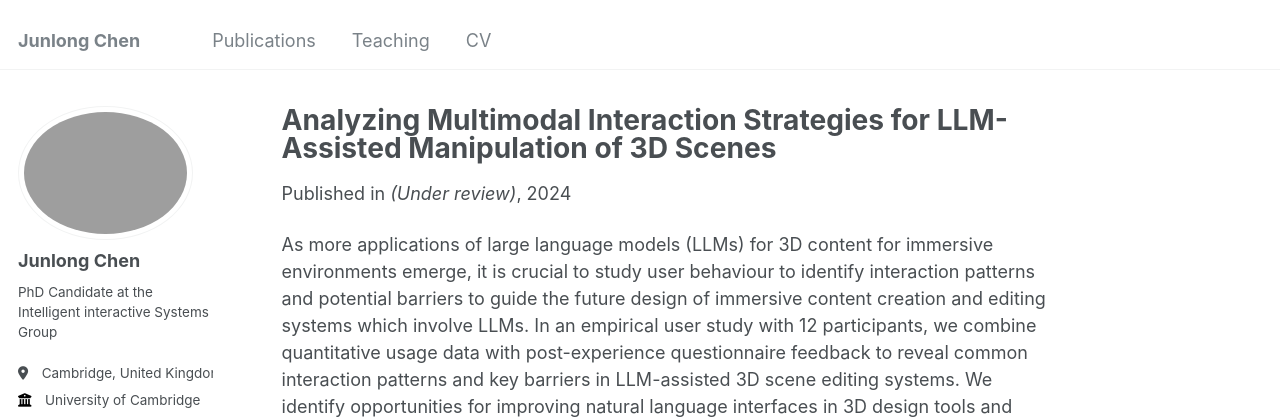
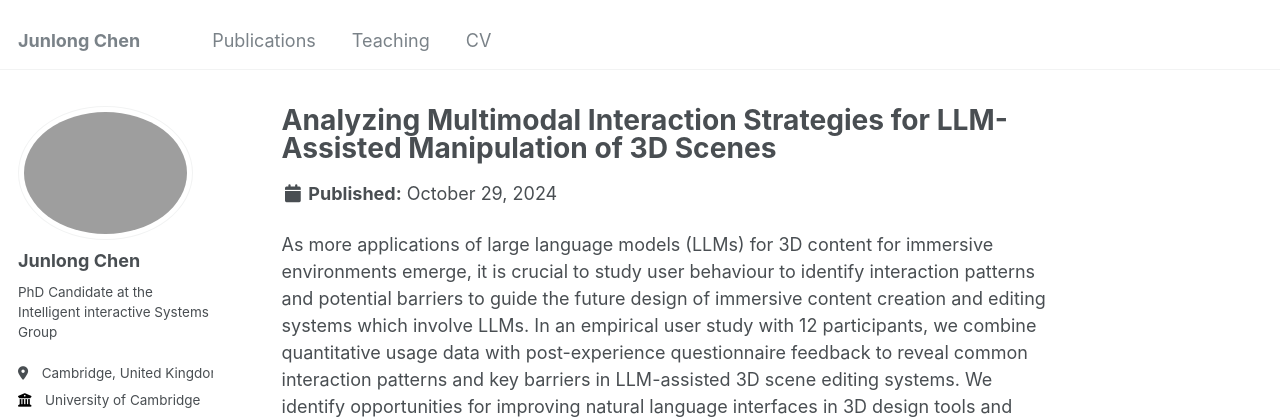
Before and after one commit to EnVisionXR/EnVisionXR.github.io, a Jekyll site: the page built from _publications/2009-10-01-paper-title-number-6.md, in a window 1280 px wide and 1316 px high. Shown: the top 419 px of the window. Built offline with Jekyll 4.4.1, drawn with Linux system fonts in a browser that asks for light colours; some web fonts are replaced; part of the change alters nothing that is shown.

Commit message:
Update 2009-10-01-paper-title-number-6.md

```diff
--- a/_publications/2009-10-01-paper-title-number-6.md
+++ b/_publications/2009-10-01-paper-title-number-6.md
@@ -5,7 +5,7 @@ category: conferences
 permalink: /publication/assistvr-interaction-strategy
 excerpt: 'By analyzing common interaction patterns and key barriers, we identify opportunities for improving natural language interfaces in 3D design tools and propose design recommendations for future LLM-integrated 3D content creation systems.'
 date: 2024-10-29
-venue: '(Under review)'
+# venue: '(Under review)'
 # slidesurl: 'http://academicpages.github.io/files/slides1.pdf'
 paperurl: 'https://arxiv.org/abs/2410.22177'
 citation: 'Chen, J., Grubert, J., & Kristensson, P. O. (2024). Analyzing Multimodal Interaction Strategies for LLM-Assisted Manipulation of 3D Scenes. arXiv preprint arXiv:2410.22177.'
```
